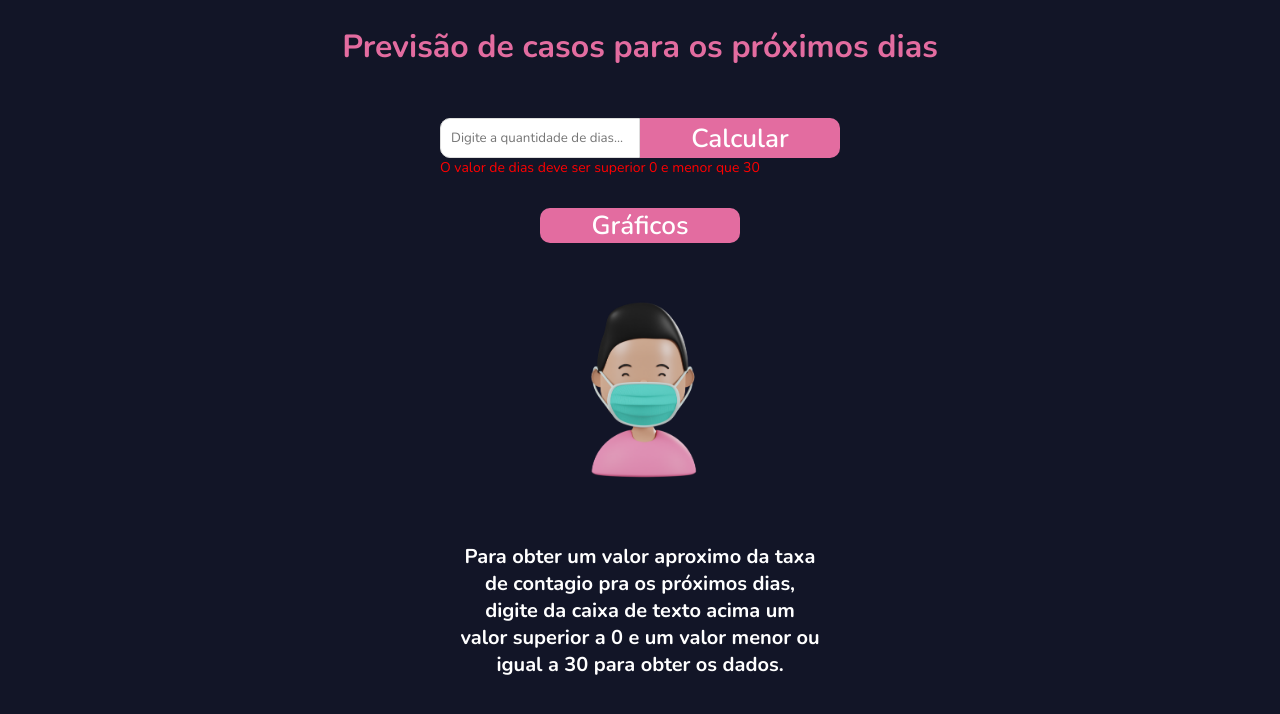
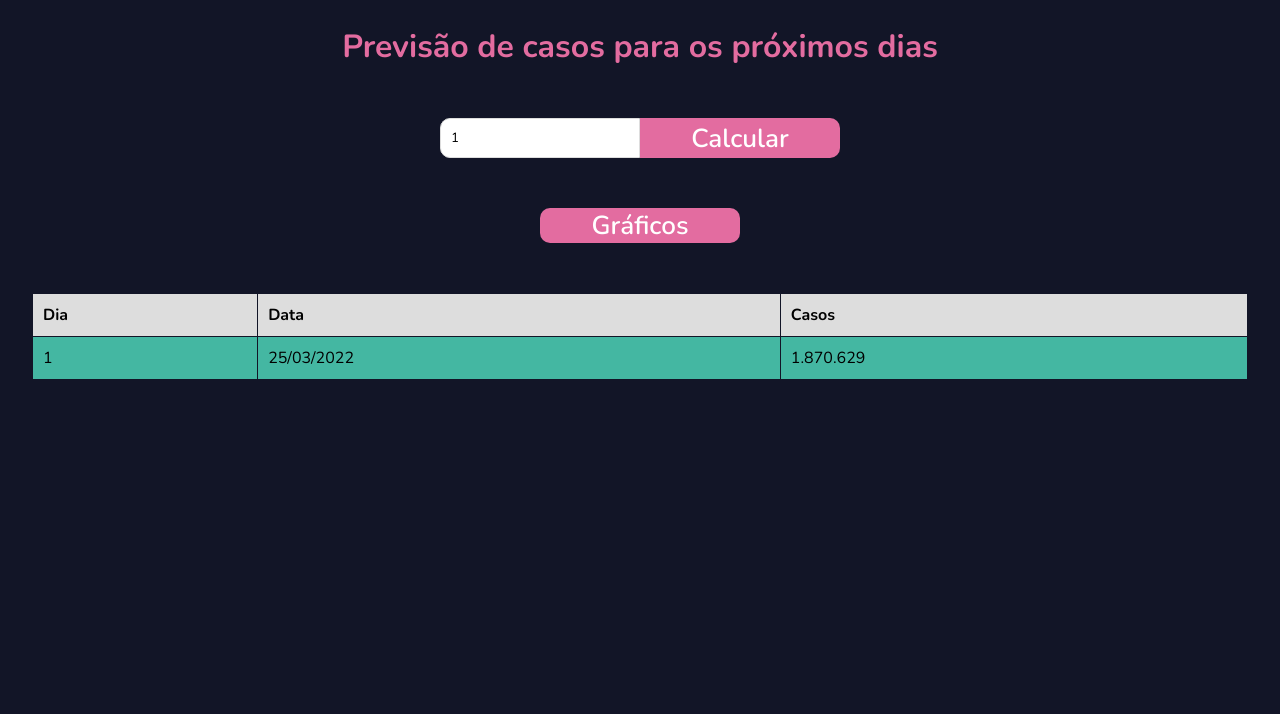
Before and after one commit to laudemirjunior/covid19, a React (Create React App) app: page / in a window 1280 px wide. Both pictures are taken after a click on the button "Calcular". Shown: the top 714 px of the page. Built offline with nearby package versions, Linux system fonts and the light colour scheme.

Commit message:
test: create same tests

```diff
--- a/src/components/form/index.jsx
+++ b/src/components/form/index.jsx
@@ -1,19 +1,22 @@
 import { useState } from "react";
 import dayjs from "dayjs";
 import "./styles.scss";
-import { mockCases } from "../../services/mockCases";
+import { Table } from "../table/index";
+import { Infos } from "../infos";
+import { mockCases, resetArray } from "../../services/mockCases";
 
 export const Form = () => {
-  const [days, setDays] = useState();
+  const worldPopulation = 8000000000;
+  const vaccinated = 5000000000;
+  const totalCases = 500000000;
+  const exponentialRate = 0.0121;
+  const [days, setDays] = useState(1);
   const [prevCases, setPrevCases] = useState([]);
   const [error, setError] = useState("");
   const [show, setShow] = useState(false);
-
-  const worldPopulation = 8000000000;
-  const vaccinated = 5000000000;
-  const totalCases = 500000000;
-  let possible = worldPopulation - vaccinated - totalCases;
-  const exponentialRate = 0.0121;
+  const [possible, setPossible] = useState(
+    worldPopulation - vaccinated - totalCases
+  );
 
   let infectionRate = (
     possible /
@@ -32,39 +35,45 @@ export const Form = () => {
       let newCases = Math.round(
         twoDaysAgo * (1 + Number(infectionRate) + exponentialRate)
       );
-      possible -= newCases;
+      setPossible(possible - newCases);
       return newCases;
     }
     let newCases = Math.round(
       twoDaysAgo * (1 - Number(infectionRate) - exponentialRate)
     );
-    possible -= newCases;
+    setPossible(possible - newCases);
     return newCases;
   };
 
   const predict = (days) => {
-    if (days === 0 || !days || days > 30) {
+    if (days < 1 || days > 30) {
       return setError("O valor de dias deve ser superior 0 e menor que 30");
     }
     const data = [];
     for (let item = 1; item <= days; item++) {
-      const cases = upDown();
-      var day = dayjs().add(item, "Days").format("DD/MM/YYYY");
-      data.push({ day, cases });
-      mockCases.push({ day, cases });
+      let cases = upDown();
+      let day = dayjs().add(item, "Days").format("DD/MM/YYYY");
+      let newCases = { day, cases };
+      data.push(newCases);
+      mockCases.push(newCases);
     }
     setError("");
     setPrevCases(data);
+    setDays(1);
+    resetArray();
   };
 
   return (
     <div className="container-form">
-      <h1>Previsão de casos para os próximos dias</h1>
+      <h1 data-testid="container-form">
+        Previsão de casos para os próximos dias
+      </h1>
       <form>
         <label>
           <input
-            min="1"
-            max="30"
+            data-testid="content-input"
+            min={1}
+            max={30}
             type="number"
             required
             value={days}
@@ -86,63 +95,9 @@ export const Form = () => {
       </form>
       <button onClick={() => setShow(!show)}>Gráficos</button>
       {prevCases.length !== 0 ? (
-        <>
-          <table>
-            <tr>
-              <th>Dia</th>
-              <th>Data</th>
-              <th>Casos</th>
-            </tr>
-            {prevCases.map((item, index) => {
-              return (
-                <tr>
-                  <td>{index + 1}</td>
-                  <td>{item.day}</td>
-                  <td>
-                    {item.cases.toLocaleString("pt-BR", {
-                      maximumFractionDigits: 2,
-                    })}
-                  </td>
-                </tr>
-              );
-            })}
-          </table>
-          {show && (
-            <div className="graphic">
-              <button onClick={() => setShow(!show)}>Fechar</button>
-              <div className="box">
-                {prevCases.map((item, index) => {
-                  return (
-                    <div
-                      key={index}
-                      className="bar"
-                      style={{
-                        height: `${Number(item.cases) / 10000}px`,
-                      }}
-                    >
-                      <h5>{item.day}</h5>
-                      <h3>
-                        {item.cases.toLocaleString("pt-BR", {
-                          maximumFractionDigits: 2,
-                        })}{" "}
-                        casos
-                      </h3>
-                    </div>
-                  );
-                })}
-              </div>
-            </div>
-          )}
-        </>
+        <Table prevCases={prevCases} show={show} setShow={setShow} />
       ) : (
-        <div className="info">
-          <img src={require("./../../assets/mask.png")} alt="mask" />
-          <h2>
-            Para obter um valor aproximo da taxa de contagio pra os próximos
-            dias, digite da caixa de texto acima um valor superior a 0 e um
-            valor menor ou igual a 30 para obter os dados.
-          </h2>
-        </div>
+        <Infos />
       )}
     </div>
   );
--- a/src/components/form/styles.scss
+++ b/src/components/form/styles.scss
@@ -1,20 +1,18 @@
+@import "../../styles/_library";
+
 .container-form {
-  display: flex;
-  justify-content: center;
-  align-items: center;
+  @include flexCenter();
   flex-direction: column;
   width: 100%;
   h1 {
     margin: 25px 5% 0;
     text-align: center;
-    color: #e36ca0;
+    color: $pink;
   }
   form {
+    @include flexCenter();
     width: 95%;
     margin: 50px 0;
-    display: flex;
-    justify-content: center;
-    align-items: center;
     height: 40px;
     border-radius: 10px;
     label {
@@ -27,100 +25,31 @@
         width: 100%;
         height: inherit;
         max-width: 500px;
-        border: 1px solid #dddddd;
+        border: 1px solid $lightGray;
         border-radius: 10px 0 0 10px;
         padding-left: 10px;
       }
       span {
         font-size: 14px;
-        color: red;
+        color: $red;
         margin-top: 40px;
         position: absolute;
       }
     }
   }
   button {
+    @include flexCenter();
     height: inherit;
     width: 200px;
-    background-color: #e36ca0;
+    background-color: $pink;
     border: none;
     font-size: 26px;
     font-weight: 600;
-    color: #fff;
-    display: flex;
-    justify-content: center;
-    align-items: center;
+    color: $white;
     cursor: pointer;
     border-radius: 10px;
   }
   .complexRadius {
     border-radius: 0 10px 10px 0;
   }
-  table {
-    border-collapse: collapse;
-    width: 95%;
-    margin: 50px;
-    background-color: #dddddd;
-  }
-  td,
-  th {
-    border: 1px solid #121527;
-    text-align: left;
-    padding: 10px;
-  }
-  tr:nth-child(even) {
-    background-color: #44b7a2;
-  }
-  .info {
-    display: flex;
-    justify-content: center;
-    align-items: center;
-    flex-direction: column;
-    img {
-      width: 300px;
-      height: 300px;
-      margin: auto;
-    }
-    h2 {
-      color: white;
-      width: 90%;
-      max-width: 400px;
-      text-align: center;
-      font-size: 20px;
-    }
-  }
-  .graphic {
-    background: rgba(255, 255, 255, 0.25);
-    box-shadow: 0 8px 32px 0 rgba(31, 38, 135, 0.37);
-    backdrop-filter: blur(4px);
-    -webkit-backdrop-filter: blur(4px);
-    border-radius: 10px;
-    border: 1px solid rgba(255, 255, 255, 0.18);
-    max-width: 100%;
-    position: fixed;
-    top: 50%;
-    left: 50%;
-    transform: translate(-50%, -50%);
-    padding: 50px 10px;
-    button {
-      margin: 25px auto;
-      border-radius: 10px;
-    }
-    .box {
-      align-items: flex-end;
-      display: flex;
-      gap: 5px;
-      overflow-x: scroll;
-      text-align: center;
-      .bar {
-        background-color: #44b7a2;
-        min-width: 50px;
-        gap: 1px;
-        writing-mode: vertical-rl;
-        flex-direction: column;
-        justify-content: center;
-        align-items: center;
-      }
-    }
-  }
 }
--- /dev/null
+++ b/src/components/infos/index.jsx
@@ -0,0 +1,14 @@
+import "./styles.scss";
+
+export const Infos = () => {
+  return (
+    <div className="info">
+      <img src={require("./../../assets/mask.png")} alt="mask" />
+      <h2>
+        Para obter um valor aproximo da taxa de contagio pra os próximos dias,
+        digite da caixa de texto acima um valor superior a 0 e um valor menor ou
+        igual a 30 para obter os dados.
+      </h2>
+    </div>
+  );
+};
--- /dev/null
+++ b/src/components/infos/styles.scss
@@ -0,0 +1,18 @@
+@import "../../styles/_library";
+
+.info {
+  @include flexCenter();
+  flex-direction: column;
+  img {
+    width: 300px;
+    height: 300px;
+    margin: auto;
+  }
+  h2 {
+    color: $white;
+    width: 90%;
+    max-width: 400px;
+    text-align: center;
+    font-size: 20px;
+  }
+}
--- /dev/null
+++ b/src/components/table/index.jsx
@@ -0,0 +1,54 @@
+import "./styles.scss";
+
+export const Table = ({ prevCases, show, setShow }) => {
+  return (
+    <>
+      <table>
+        <tr>
+          <th>Dia</th>
+          <th>Data</th>
+          <th>Casos</th>
+        </tr>
+        {prevCases.map((item, index) => {
+          return (
+            <tr>
+              <td>{index + 1}</td>
+              <td>{item.day}</td>
+              <td>
+                {item.cases.toLocaleString("pt-BR", {
+                  maximumFractionDigits: 2,
+                })}
+              </td>
+            </tr>
+          );
+        })}
+      </table>
+      {show && (
+        <div className="graphic">
+          <button onClick={() => setShow(!show)}>Fechar</button>
+          <div className="box">
+            {prevCases.map((item, index) => {
+              return (
+                <div
+                  key={index}
+                  className="bar"
+                  style={{
+                    height: `${Number(item.cases) / 10000}px`,
+                  }}
+                >
+                  <h5>{item.day}</h5>
+                  <h3>
+                    {item.cases.toLocaleString("pt-BR", {
+                      maximumFractionDigits: 2,
+                    })}{" "}
+                    casos
+                  </h3>
+                </div>
+              );
+            })}
+          </div>
+        </div>
+      )}
+    </>
+  );
+};
--- /dev/null
+++ b/src/components/table/styles.scss
@@ -0,0 +1,46 @@
+@import "../../styles/_library";
+
+table {
+  border-collapse: collapse;
+  width: 95%;
+  margin: 50px;
+  background-color: $lightGray;
+}
+td,
+th {
+  border: 1px solid #121527;
+  text-align: left;
+  padding: 10px;
+}
+tr:nth-child(even) {
+  background-color: $green;
+}
+
+.graphic {
+  @include glass();
+  max-width: 100%;
+  position: fixed;
+  top: 50%;
+  left: 50%;
+  transform: translate(-50%, -50%);
+  padding: 50px 10px;
+  button {
+    margin: 25px auto;
+    border-radius: 10px;
+  }
+  .box {
+    display: flex;
+    align-items: flex-end;
+    gap: 5px;
+    overflow-x: scroll;
+    text-align: center;
+    .bar {
+      background-color: $green;
+      min-width: 50px;
+      gap: 1px;
+      writing-mode: vertical-rl;
+      flex-direction: column;
+      @include flexCenter();
+    }
+  }
+}
--- a/src/services/mockCases.js
+++ b/src/services/mockCases.js
@@ -1,30 +1,34 @@
-export const mockCases = [
+export let mockCases = [
   {
-    day: "2024-03-17",
+    day: "19/03/2022",
     cases: 2054283,
   },
   {
-    day: "2024-03-18",
+    day: "20/03/2022",
     cases: 1874851,
   },
   {
-    day: "2024-03-19",
+    day: "21/03/2022",
     cases: 1580400,
   },
   {
-    day: "2024-03-20",
+    day: "22/03/2022",
     cases: 1023616,
   },
   {
-    day: "2024-03-21",
+    day: "23/03/2022",
     cases: 1379315,
   },
   {
-    day: "2024-03-22",
+    day: "24/03/2022",
     cases: 1998171,
   },
   {
-    day: "2024-03-23",
+    day: "25/03/2022",
     cases: 1643842,
   },
 ];
+
+export const resetArray = () => {
+  mockCases = mockCases.splice(0, 7);
+};
--- a/src/styles/styles.scss
+++ b/src/styles/styles.scss
@@ -1,3 +1,5 @@
+@import "./_library";
+
 * {
   box-sizing: border-box;
   margin: 0;
@@ -8,7 +10,7 @@
 body {
   width: 100%;
   min-height: 100vh;
-  background-color: #121527;
+  background-color: $blue;
 }
 
 .app {
```
Also changed, not shown: src/styles/__library.scss (added, +21 -0 lines), 2 other files (tests, documents, lock files or other folders).
